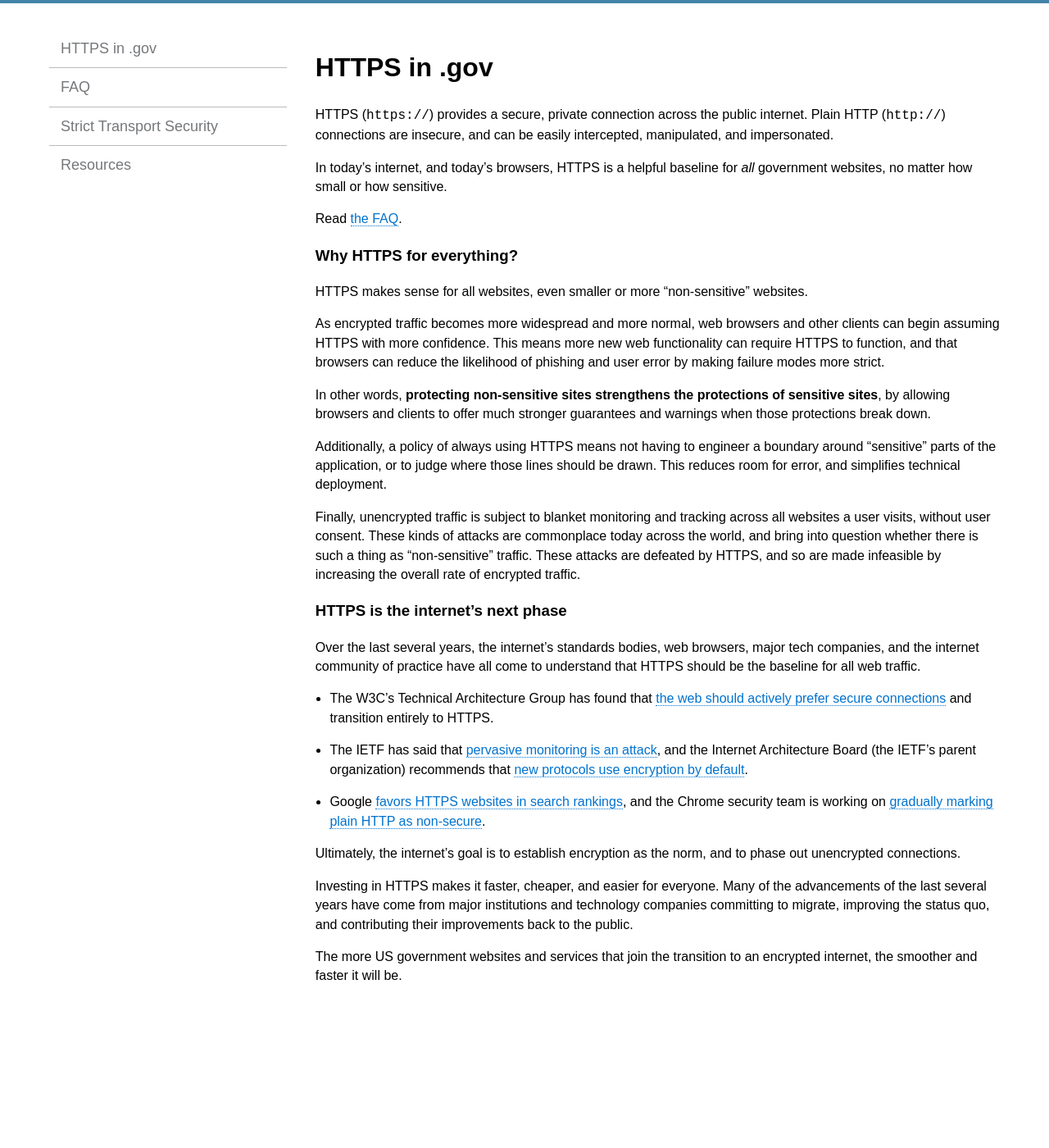
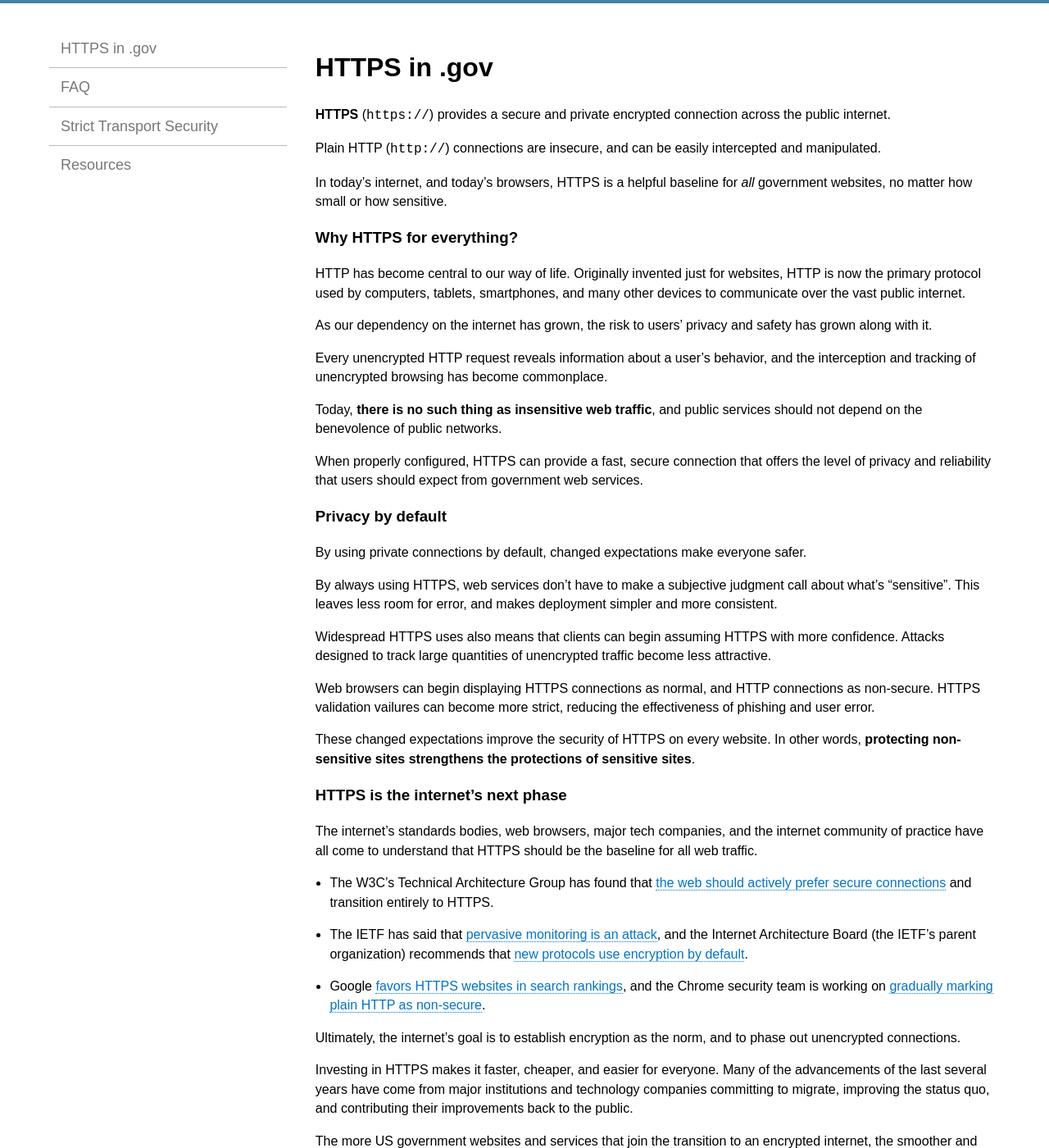
Before and after one commit to GSA/https, a Jekyll site: the page built from index.md, in a window 1280 px wide and 1400 px high. Shown: the whole window at 82% size. Built offline with Jekyll 4.4.1, drawn with Linux system fonts in a browser that asks for light colours; Markdown is read by kramdown in place of the engine named in the settings.

Commit message:
rewrite the index page again

```diff
--- a/index.md
+++ b/index.md
@@ -4,27 +4,39 @@ title: HTTPS in .gov
 permalink: /
 ---
 
-HTTPS (`https://`) provides a secure, private connection across the public internet. Plain HTTP (`http://`) connections are insecure, and can be easily intercepted, manipulated, and impersonated.
+**HTTPS** (`https://`) provides a secure and private encrypted connection across the public internet.
+
+Plain HTTP (`http://`) connections are insecure, and can be easily intercepted and manipulated.
 
 In today's internet, and today's browsers, HTTPS is a helpful baseline for _all_ government websites, no matter how small or how sensitive.
 
-Read [the FAQ](/faq/).
-
 ### Why HTTPS for everything?
 
-HTTPS makes sense for all websites, even smaller or more "non-sensitive" websites.
+HTTP has become central to our way of life. Originally invented just for websites, HTTP is now the primary protocol used by computers, tablets, smartphones, and many other devices to communicate over the vast public internet.
 
-As encrypted traffic becomes more widespread and more normal, web browsers and other clients can begin assuming HTTPS with more confidence. This means more new web functionality can require HTTPS to function, and that browsers can reduce the likelihood of phishing and user error by making failure modes more strict.
+As our dependency on the internet has grown, the risk to users' privacy and safety has grown along with it.
 
-In other words, **protecting non-sensitive sites strengthens the protections of sensitive sites**, by allowing browsers and clients to offer much stronger guarantees and warnings when those protections break down.
+Every unencrypted HTTP request reveals information about a user's behavior, and the interception and tracking of unencrypted browsing has become commonplace.
 
-Additionally, a policy of always using HTTPS means not having to engineer a boundary around "sensitive" parts of the application, or to judge where those lines should be drawn. This reduces room for error, and simplifies technical deployment.
+Today, **there is no such thing as insensitive web traffic**, and public services should not depend on the benevolence of public networks.
 
-Finally, unencrypted traffic is subject to blanket monitoring and tracking across all websites a user visits, without user consent. These kinds of attacks are commonplace today across the world, and bring into question whether there is such a thing as "non-sensitive" traffic. These attacks are defeated by HTTPS, and so are made infeasible by increasing the overall rate of encrypted traffic.
+When properly configured, HTTPS can provide a fast, secure connection that offers the level of privacy and reliability that users should expect from government web services.
+
+### Privacy by default
+
+By using private connections by default, changed expectations make everyone safer.
+
+By always using HTTPS, web services don't have to make a subjective judgment call about what's "sensitive". This leaves less room for error, and makes deployment simpler and more consistent.
+
+Widespread HTTPS uses also means that clients can begin assuming HTTPS with more confidence. Attacks designed to track large quantities of unencrypted traffic become less attractive.
+
+Web browsers can begin displaying HTTPS connections as normal, and HTTP connections as non-secure. HTTPS validation vailures can become more strict, reducing the effectiveness of phishing and user error.
+
+These changed expectations improve the security of HTTPS on every website. In other words, **protecting non-sensitive sites strengthens the protections of sensitive sites**.
 
 ### HTTPS is the internet's next phase
 
-Over the last several years, the internet's standards bodies, web browsers, major tech companies, and the internet community of practice have all come to understand that HTTPS should be the baseline for all web traffic.
+The internet's standards bodies, web browsers, major tech companies, and the internet community of practice have all come to understand that HTTPS should be the baseline for all web traffic.
 
 * The W3C's Technical Architecture Group has found that [the web should actively prefer secure connections](https://w3ctag.github.io/web-https/) and transition entirely to HTTPS.
 * The IETF has said that [pervasive monitoring is an attack](https://datatracker.ietf.org/doc/rfc7258/), and the Internet Architecture Board (the IETF's parent organization) recommends that [new protocols use encryption by default](http://www.internetsociety.org/news/internet-society-commends-internet-architecture-board-recommendation-encryption-default).
```
